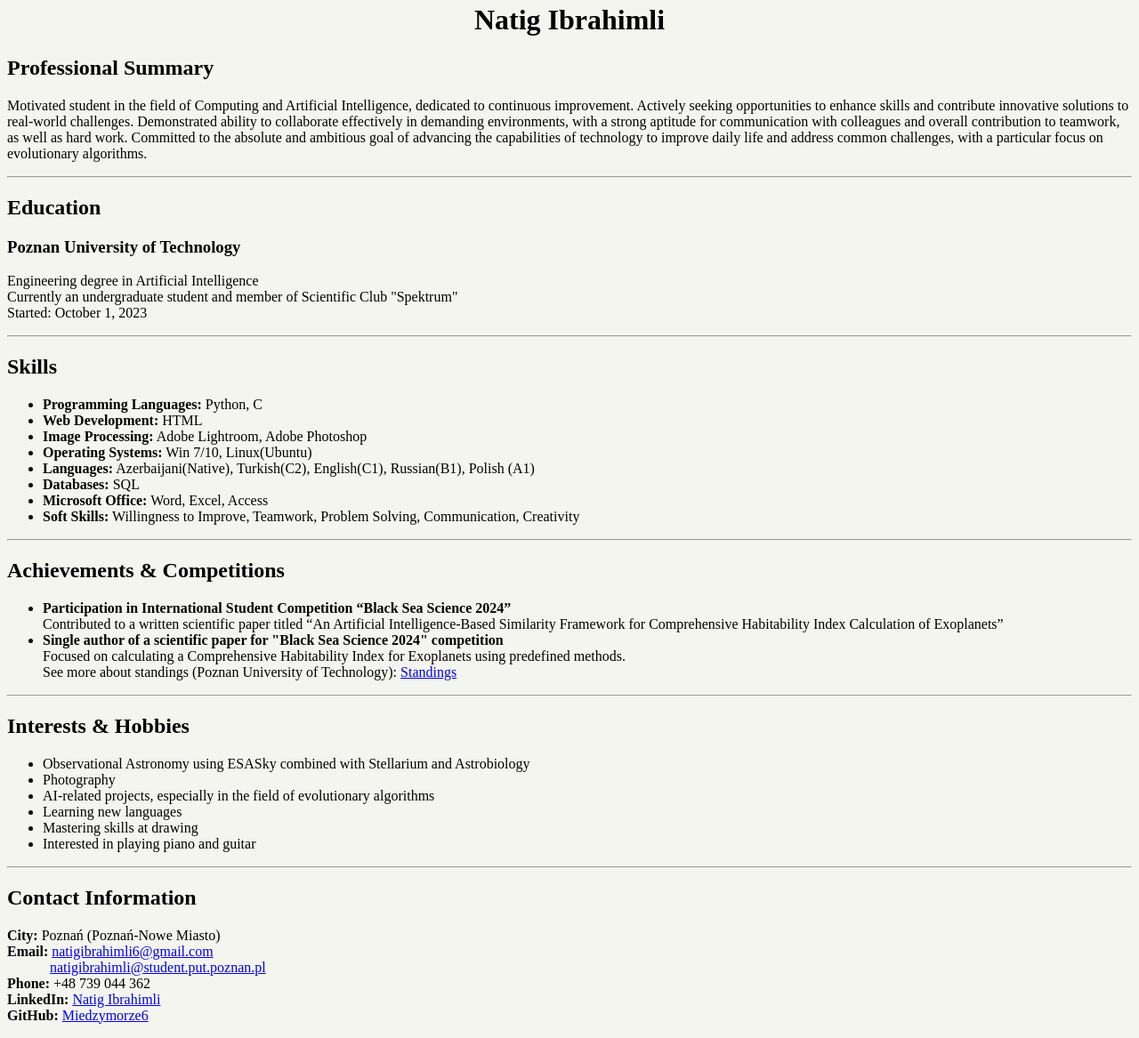
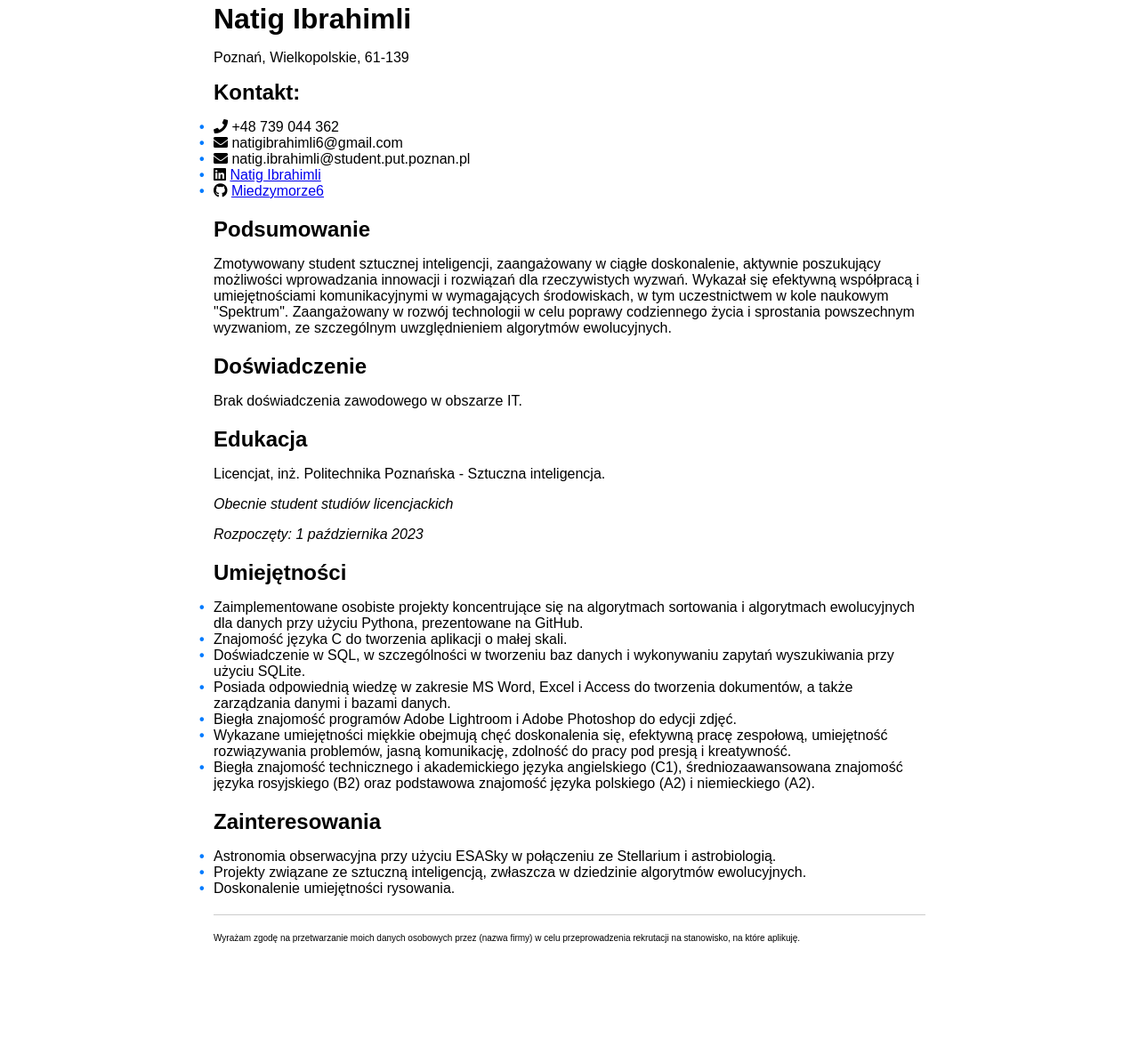
Before and after one commit to Miedzymorze6/Miedzymorze6.github.io, a plain HTML site: page index.html in a window 1280 px wide. Shown: the part 17-1184 px from the top of the page at 89% size. After the commit the page ends 1107 px from the top, so only its background shows below. Drawn offline with Linux system fonts and the light colour scheme.

Commit message:
Update index.html

```diff
--- a/index.html
+++ b/index.html
@@ -1,97 +1,113 @@
 <!DOCTYPE html>
 <html lang="en">
-
 <head>
 <meta charset="UTF-8">
 <meta name="viewport" content="width=device-width, initial-scale=1.0">
-    <title>Natig Ibrahimli's CV</title>
-    <style>body{background-color: #f5f5f0;}</style>
+<title>Natig Ibrahimli - CV</title>
+<link rel="stylesheet" href="https://cdnjs.cloudflare.com/ajax/libs/font-awesome/5.15.4/css/all.min.css">
+<style>
+    body {
+        font-family: 'Fira Sans', sans-serif;
+        margin: 0;
+        padding: 0;
+    }
+    .container {
+        max-width: 800px;
+        margin: 0 auto;
+        padding: 20px;
+    }
+    h1, h2 {
+        margin: 0;
+    }
+    section {
+        margin-bottom: 20px;
+    }
+    ul {
+        list-style-type: none;
+        padding: 0;
+    }
+    ul li::before {
+        content: "\2022";  /* Add content: \2022 is the CSS Code/unicode for a bullet */
+        color: #007bff; /* Change the color */
+        font-weight: bold; /* If you want it to be bold */
+        display: inline-block; /* Needed to add space between the bullet and the text */
+        width: 1em; /* Also needed for space (tweak if needed) */
+        margin-left: -1em; /* Also needed for space (tweak if needed) */
+    }
+    hr {
+        border: none;
+        border-top: 1px solid #ccc;
+        margin: 20px 0;
+    }
+    .footer {
+        font-size: 10px;
+    }
+</style>
 </head>
-
 <body>
 
-<h1 style="text-align: center;">Natig Ibrahimli</h1>
+<div class="container">
+    <header>
+        <h1>Natig Ibrahimli</h1>
+        <p>Poznań, Wielkopolskie, 61-139</p>
+    </header>
 
     <section>
-    <h2>Professional Summary</h2>
-    <p>Motivated student in the field of Computing and Artificial Intelligence, dedicated to continuous improvement.
-        Actively seeking opportunities to enhance skills and contribute innovative solutions to real-world challenges.
-        Demonstrated ability to collaborate effectively in demanding environments, with a strong aptitude for
-        communication with colleagues and overall contribution to teamwork, as well as hard work. Committed to the
-        absolute and ambitious goal of advancing the capabilities of technology to improve daily life and address common
-        challenges, with a particular focus on evolutionary algorithms.</p>
-    <hr>
+        <h2>Kontakt:</h2>
+        <ul>
+            <li><i class="fas fa-phone"></i> +48 739 044 362</li>
+            <li><i class="fas fa-envelope"></i> natigibrahimli6@gmail.com</li>
+            <li><i class="fas fa-envelope"></i> natig.ibrahimli@student.put.poznan.pl</li>
+            <li><i class="fab fa-linkedin"></i> <a href="https://www.linkedin.com/in/natig-ibrahimli-2561712b8/">Natig Ibrahimli</a></li>
+            <li><i class="fab fa-github"></i> <a href="https://github.com/Miedzymorze6">Miedzymorze6</a></li>
+        </ul>
     </section>
 
     <section>
-    <h2>Education</h2>
-    <h3>Poznan University of Technology</h3>
-    <p>Engineering degree in Artificial Intelligence<br>
-        Currently an undergraduate student and member of Scientific Club "Spektrum"<br>
-        Started: October 1, 2023</p>
-    <hr>
+        <h2>Podsumowanie</h2>
+        <p>Zmotywowany student sztucznej inteligencji, zaangażowany w ciągłe doskonalenie, aktywnie poszukujący możliwości wprowadzania innowacji i rozwiązań dla rzeczywistych wyzwań. Wykazał się efektywną współpracą i umiejętnościami komunikacyjnymi w wymagających środowiskach, w tym uczestnictwem w kole naukowym "Spektrum". Zaangażowany w rozwój technologii w celu poprawy codziennego życia i sprostania powszechnym wyzwaniom, ze szczególnym uwzględnieniem algorytmów ewolucyjnych.</p>
     </section>
 
     <section>
-    <h2>Skills</h2>
-    <ul>
-        <li><strong>Programming Languages:</strong> Python, C</li>
-        <li><strong>Web Development:</strong> HTML</li>
-        <li><strong>Image Processing:</strong> Adobe Lightroom, Adobe Photoshop</li>
-        <li><strong>Operating Systems:</strong> Win 7/10, Linux(Ubuntu) </li>
-        <li><strong>Languages:</strong> Azerbaijani(Native), Turkish(C2), English(C1), Russian(B1), Polish (A1)</li>
-        <li><strong>Databases:</strong> SQL</li>
-        <li><strong>Microsoft Office:</strong> Word, Excel, Access</li>
-        <li><strong>Soft Skills:</strong> Willingness to Improve, Teamwork, Problem Solving, Communication, Creativity
-        </li>
-    </ul>
-    <hr>
-</section>
-<section>
-    <h2>Achievements & Competitions</h2>
-    <ul>
-        <li>
-            <strong>Participation in International Student Competition “Black Sea Science 2024”</strong><br>
-            Contributed to a written scientific paper titled
-            “An Artificial Intelligence-Based Similarity Framework for Comprehensive Habitability Index Calculation of Exoplanets”
-        </li>
-        <li>
-            <strong>Single author of a scientific paper for "Black Sea Science 2024" competition</strong><br>
-            Focused on calculating a Comprehensive Habitability Index for Exoplanets using predefined methods.<br>
-            See more about standings (Poznan University of Technology):
-            <a href="http://isc.ontu.edu.ua/wp-content/uploads/sites/50/2024/03/2024-1-IT.pdf" target="_blank">Standings</a>
-        </li>
-    </ul>
-    <hr>
+        <h2>Doświadczenie</h2>
+        <p>Brak doświadczenia zawodowego w obszarze IT.</p>
     </section>
 
     <section>
-    <h2>Interests & Hobbies</h2>
-    <ul>
-        <li>Observational Astronomy using ESASky combined with Stellarium and Astrobiology</li>
-        <li>Photography</li>
-        <li>AI-related projects, especially in the field of evolutionary algorithms</li>
-        <li>Learning new languages</li>
-        <li>Mastering skills at drawing</li>
-        <li>Interested in playing piano and guitar</li>
-    </ul>
-    <hr>
+        <h2>Edukacja</h2>
+        <p>Licencjat, inż. Politechnika Poznańska - Sztuczna inteligencja.</p>
+        <p><em>Obecnie student studiów licencjackich</em></p>
+        <p><em>Rozpoczęty: 1 października 2023</em></p>
     </section>
 
     <section>
-    <h2>Contact Information</h2>
-    <p><strong>City:</strong> Poznań (Poznań-Nowe Miasto)<br>
-<strong>Email:</strong>
-  <a href="mailto:natigibrahimli6@gmail.com">natigibrahimli6@gmail.com</a><br>
-  &nbsp;&nbsp;&nbsp;&nbsp;&nbsp;&nbsp;&nbsp;&nbsp;&nbsp;&nbsp;&nbsp;&nbsp;<a href="mailto:natigibrahimli@student.put.poznan.pl">natigibrahimli@student.put.poznan.pl</a><br>
-<strong>Phone:</strong> +48 739 044 362<br>
-<strong>LinkedIn:</strong>
-  <a href="https://linkedin.com/in/natig-ibrahimli-2561712b8/" target="_blank">Natig Ibrahimli</a><br>
-<strong>GitHub:</strong>
-  <a href="https://github.com/Miedzymorze6" target="_blank">Miedzymorze6</a></p>
-
+        <h2>Umiejętności</h2>
+        <ul>
+            <li>Zaimplementowane osobiste projekty koncentrujące się na algorytmach sortowania i algorytmach ewolucyjnych dla danych przy użyciu Pythona, prezentowane na GitHub.</li>
+            <li>Znajomość języka C do tworzenia aplikacji o małej skali.</li>
+            <li>Doświadczenie w SQL, w szczególności w tworzeniu baz danych i wykonywaniu zapytań wyszukiwania przy użyciu SQLite.</li>
+            <li>Posiada odpowiednią wiedzę w zakresie MS Word, Excel i Access do tworzenia dokumentów, a także zarządzania danymi i bazami danych.</li>
+            <li>Biegła znajomość programów Adobe Lightroom i Adobe Photoshop do edycji zdjęć.</li>
+            <li>Wykazane umiejętności miękkie obejmują chęć doskonalenia się, efektywną pracę zespołową, umiejętność rozwiązywania problemów, jasną komunikację, zdolność do pracy pod presją i kreatywność.</li>
+            <li>Biegła znajomość technicznego i akademickiego języka angielskiego (C1), średniozaawansowana znajomość języka rosyjskiego (B2) oraz podstawowa znajomość języka polskiego (A2) i niemieckiego (A2).</li>
+        </ul>
     </section>
 
+    <section>
+        <h2>Zainteresowania</h2>
+        <ul>
+            <li>Astronomia obserwacyjna przy użyciu ESASky w połączeniu ze Stellarium i astrobiologią.</li>
+            <li>Projekty związane ze sztuczną inteligencją, zwłaszcza w dziedzinie algorytmów ewolucyjnych.</li>
+            <li>Doskonalenie umiejętności rysowania.</li>
+        </ul>
+    </section>
+
+    <hr>
+
+    <footer class="footer">
+        <p>Wyrażam zgodę na przetwarzanie moich danych osobowych przez (nazwa firmy) w celu przeprowadzenia rekrutacji na stanowisko, na które aplikuję.</p>
+    </footer>
+</div>
+
 </body>
-
 </html>
```
Lines whose indentation alone changed are shown as unchanged.
